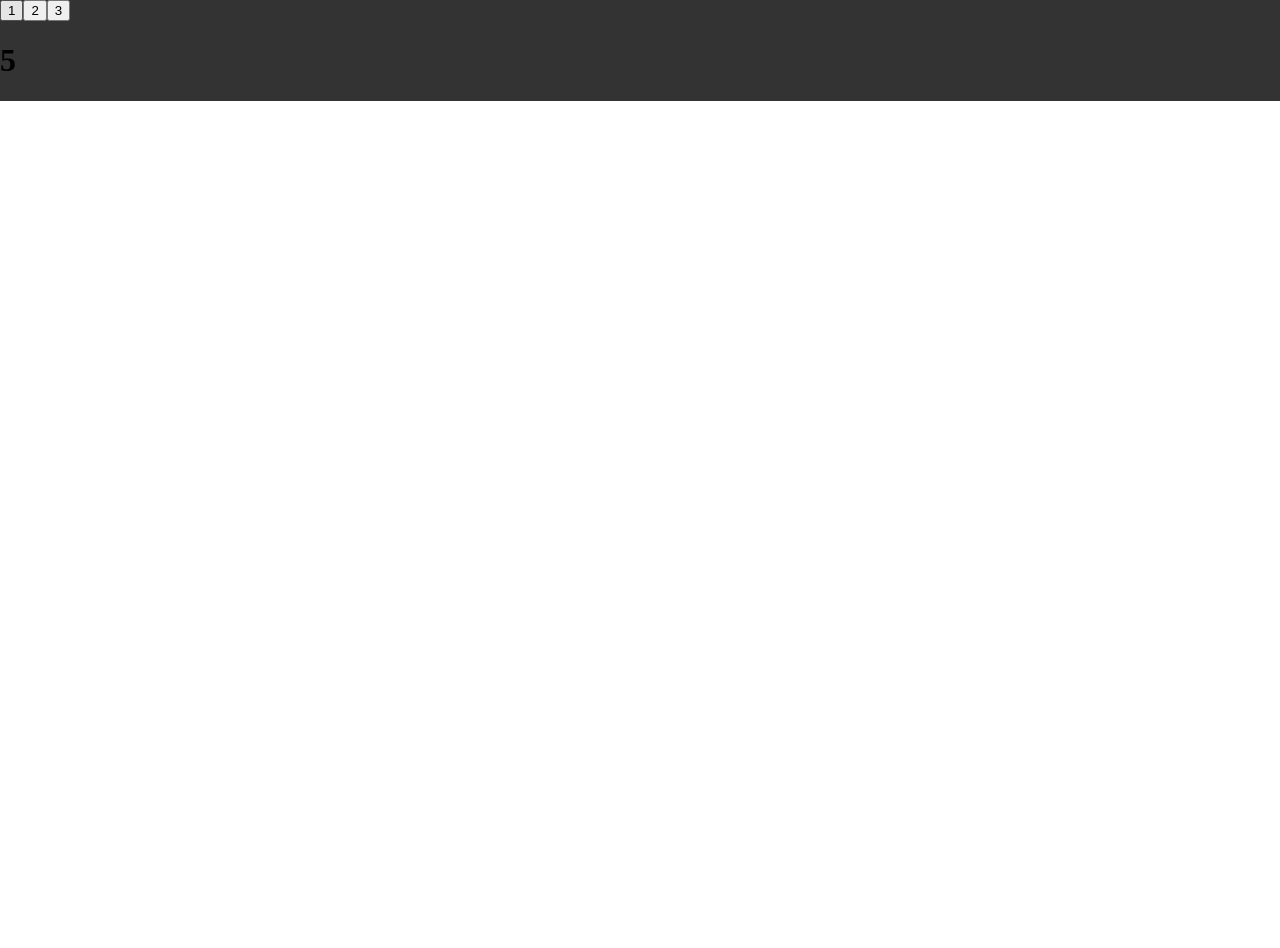
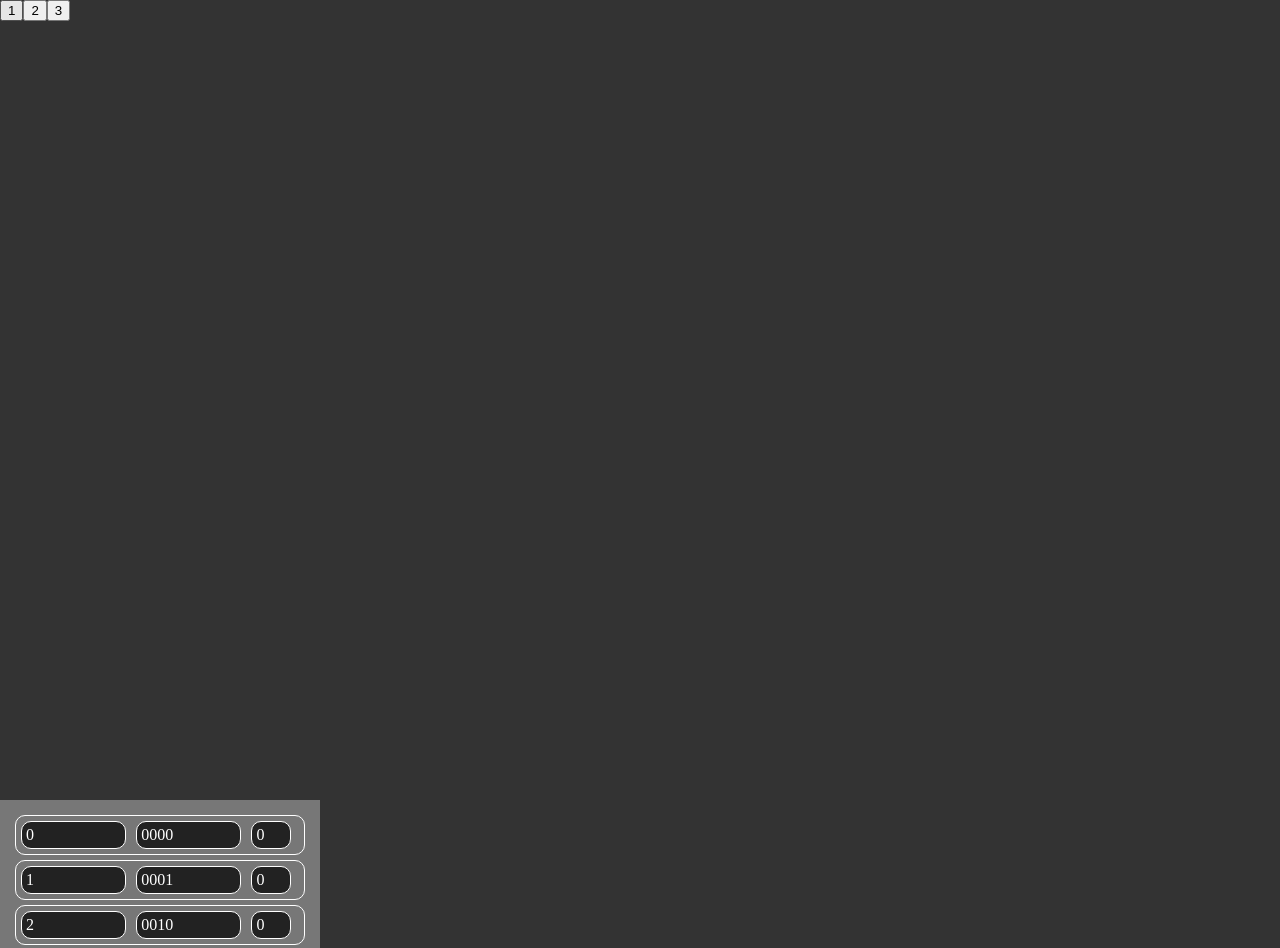
Before and after one commit to Gabao-Farias/Process_manager, a React (Create React App) app: page / in a window 1280 px wide. Shown: the top 948 px of the page. Before the commit the page ends 800 px from the top, so only its background shows below. Built offline with nearby package versions, Linux system fonts and the light colour scheme.

Commit message:
Added PagesTable component

```diff
--- a/src/App.tsx
+++ b/src/App.tsx
@@ -1,11 +1,36 @@
 import React from 'react';
+import { PagesTable } from './components';
 import Header from './components/Header';
+
+const testParams = [
+  {
+    pageNumber: "0",
+    npf: "0000",
+    used: false
+  },
+  {
+    pageNumber: "1",
+    npf: "0001",
+    used: false
+  },
+  {
+    pageNumber: "2",
+    npf: "0010",
+    used: false
+  },
+  {
+    pageNumber: "3",
+    npf: "0011",
+    used: false
+  },
+];
 
 function App() {
 
   return (
     <div className="App" style={{backgroundColor: "#333333"}}>
       <Header/>
+      <PagesTable tablePageConfig={testParams} />
     </div>
   );
 }
--- a/src/Models/index.ts
+++ b/src/Models/index.ts
@@ -1 +1,2 @@
 export type { default as Process } from './Process';
+export type { default as PageTable } from './PageTable';
--- a/src/components/Header/index.tsx
+++ b/src/components/Header/index.tsx
@@ -1,5 +1,4 @@
 import React from 'react';
-import Exemplo from '../../utils/Exemplo';
 import { HeaderContainer } from './styles';
 
 const Header = () => {
@@ -9,7 +8,8 @@ const Header = () => {
         <button className="options" onClick={() => {}}>1</button>
         <button className="options" onClick={() => {}}>2</button>
         <button className="options" onClick={() => {}}>3</button>
-        <h1>{Exemplo(4)}</h1>
+        <h1>
+        </h1>
       </div>
     </HeaderContainer>
   );
--- a/src/components/Header/styles.ts
+++ b/src/components/Header/styles.ts
@@ -4,4 +4,5 @@ export const HeaderContainer = styled.div`
   flex: 1;
   display: flex;
   flex-direction: row;
+  height: 100vh;
 `;
--- /dev/null
+++ b/src/components/PagesTable/index.tsx
@@ -0,0 +1,27 @@
+import React, { FC } from 'react';
+import { PageTable } from '../../Models';
+import { PagesTableContainer, ItemRow, PageNumber, NPF, Used } from './styles';
+
+interface PagesTableProps {
+  tablePageConfig: PageTable[];
+}
+
+const PagesTable : FC<PagesTableProps> = ({tablePageConfig}) => {
+  return(
+    <PagesTableContainer>
+      {
+        tablePageConfig.map((item) => {
+          return(
+            <ItemRow>
+              <PageNumber>{item.pageNumber}</PageNumber>
+              <NPF>{item.npf}</NPF>
+              <Used used={item.used}>{item.used? 1 : 0}</Used>
+            </ItemRow>
+          )
+        })
+      }
+    </PagesTableContainer>
+  );
+}
+
+export default PagesTable;
--- /dev/null
+++ b/src/components/PagesTable/styles.ts
@@ -0,0 +1,56 @@
+import styled from 'styled-components';
+
+interface PropsPagesTable {
+  used: boolean;
+}
+
+export const PagesTableContainer = styled.div`
+  padding: 10px;
+  background-color: #777777;
+  color: #fff;
+
+  max-width: 300px;
+`;
+
+export const ItemRow = styled.div`
+  display: grid;
+  grid-template-columns: 2fr 2fr 1fr;
+  grid-template-rows: 1fr;
+  grid-template-areas: 'tpso npf bp';
+
+  border: 1px solid #ffffff;
+  border-radius: 10px;
+
+  margin: 5px;
+`;
+
+export const PageNumber = styled.div`
+  flex: 1;
+  display: flex;
+  margin: 5px;
+  background-color: #222;
+  padding: 4px;
+  border: 1px solid #fff;
+  border-radius: 10px;
+`;
+
+export const NPF = styled.div`
+  flex: 1;
+  display: flex;
+  margin: 5px;
+  background-color: #222;
+  padding: 4px;
+  border: 1px solid #fff;
+  border-radius: 10px;
+`;
+
+export const Used = styled.div<PropsPagesTable>`
+  flex: 1;
+  display: flex;
+  max-width: 30px;
+  margin: 5px;
+  background-color: ${(p) => (p.used ? "#3ECC5F" : "#222")};
+  padding: 4px;
+  border: 1px solid #fff;
+  border-radius: 10px;
+`;
--- /dev/null
+++ b/src/components/index.ts
@@ -0,0 +1 @@
+export { default as PagesTable } from './PagesTable';
```
Also changed, not shown: src/Models/PageTable.ts (added, +7 -0 lines).
